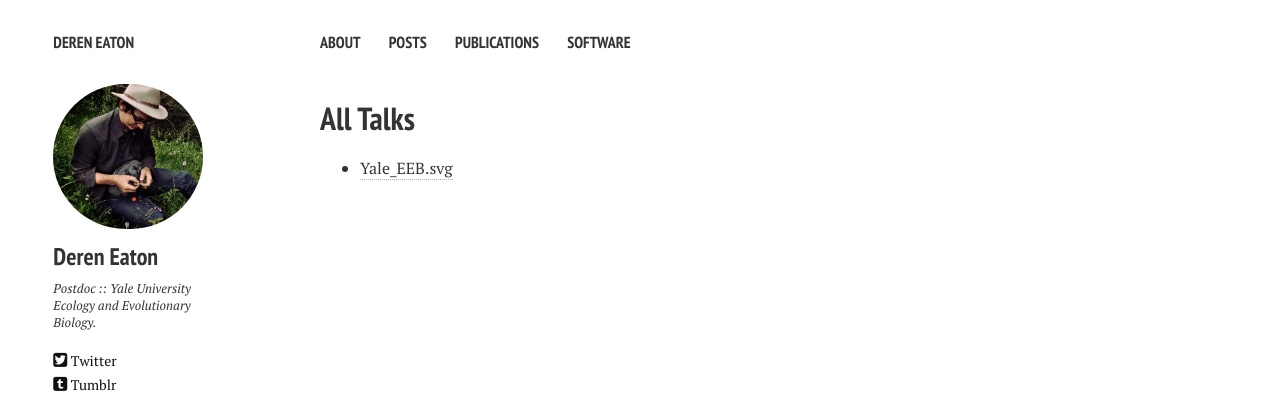
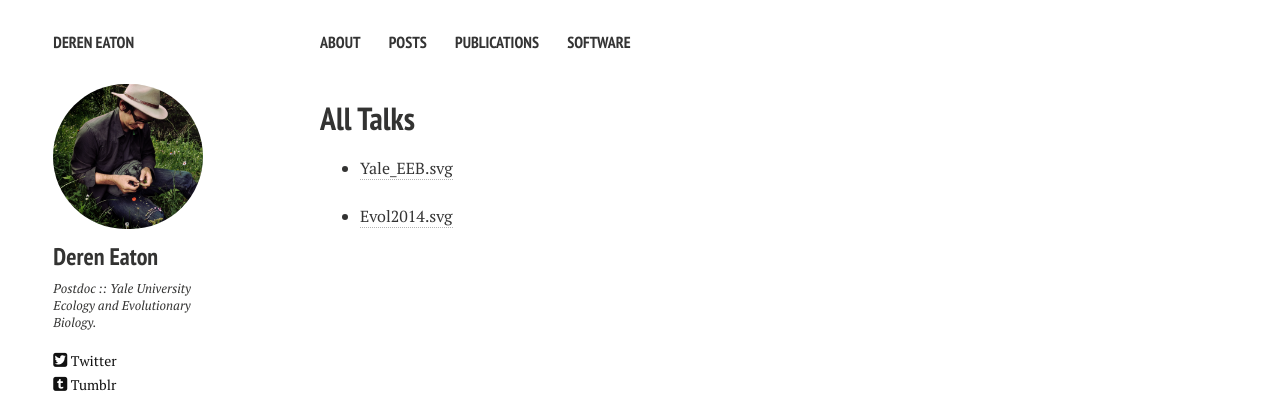
Before and after one commit to dereneaton/dereneaton.github.io, a Jekyll site: the page built from talks.md, in a window 1280 px wide. Shown: the top 400 px of the page. Built offline with Jekyll 4.4.1, drawn with Linux system fonts in a browser that asks for light colours; Markdown is read by kramdown in place of the engine named in the settings.

Commit message:
talks index up

```diff
--- a/talks.md
+++ b/talks.md
@@ -9,3 +9,5 @@ tags: [talks]
 
 
 + [Yale_EEB.svg](/talks/Yale_EEB.svg)
+
++ [Evol2014.svg](/talks/Eaton_Evo2014_final.svg)
```
